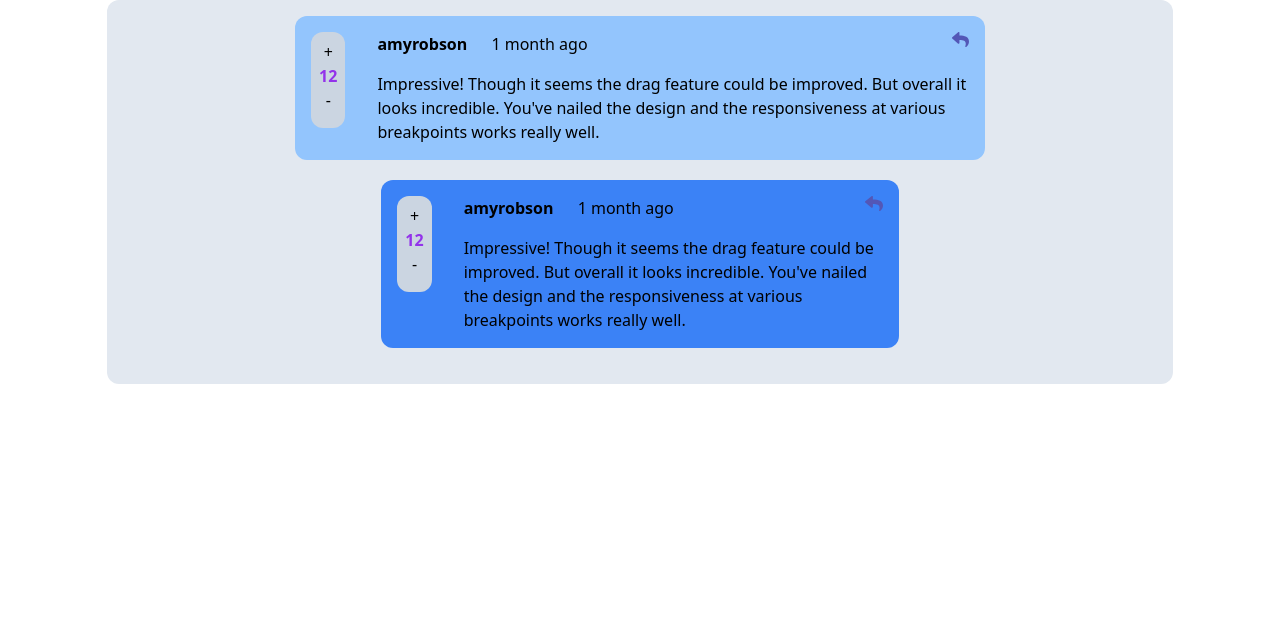
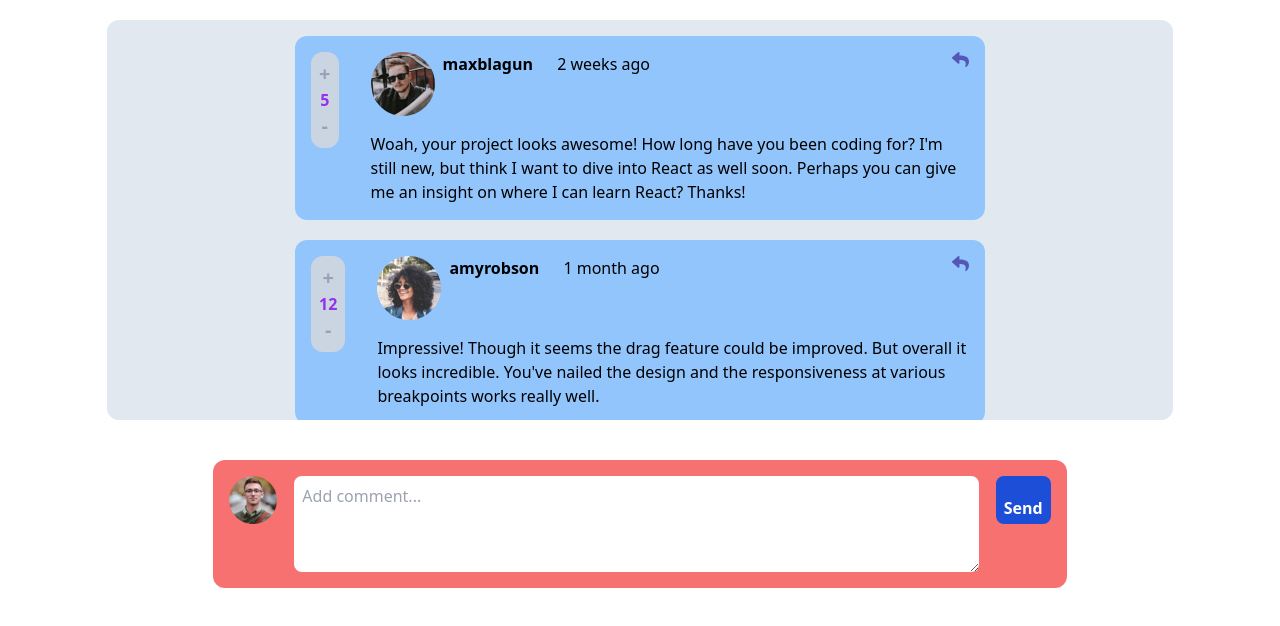
Before and after one commit to oseji/interactive-comment-section, a website: page index.html in a window 1280 px wide. Drawn offline with Linux system fonts and the light colour scheme.

Commit message:
main comments only load from json for now

```diff
--- a/index.html
+++ b/index.html
@@ -9,48 +9,74 @@
   </head>
   <body>
     <div class="container">
-      <div class="commentContainer">
+      <div class="subContainer">
+        <!--<div class="commentContainer">
           <div class="scoreSection">
-          <p class="plus">+</p>
+            <p class="plus scoreBtn">+</p>
             <p class="score">12</p>
-          <p class="minus">-</p>
+            <p class="minus scoreBtn">-</p>
           </div>
           <div class="commentBody">
             <div class="nameSection">
+              <div class="flex gap-2">
+                <img
+                  src="images/avatars/image-amyrobson.png"
+                  class="profileImg"
+                />
                 <p class="name">
                   amyrobson <span class="dateLog">1 month ago</span>
                 </p>
+              </div>
+
               <img src="images/icon-reply.svg" class="reply" />
             </div>
             <div class="content">
-            Impressive! Though it seems the drag feature could be improved. But
-            overall it looks incredible. You've nailed the design and the
+              Impressive! Though it seems the drag feature could be improved.
+              But overall it looks incredible. You've nailed the design and the
               responsiveness at various breakpoints works really well.
             </div>
           </div>
-      </div>
+        </div>-->
 
         <div class="replyContainer">
           <div class="scoreSection">
-          <p class="plus">+</p>
+            <p class="plus scoreBtn">+</p>
             <p class="score">12</p>
-          <p class="minus">-</p>
+            <p class="minus scoreBtn">-</p>
           </div>
           <div class="commentBody">
             <div class="nameSection">
+              <div class="flex gap-2">
+                <img
+                  src="images/avatars/image-amyrobson.png"
+                  class="profileImg"
+                />
                 <p class="name">
                   amyrobson <span class="dateLog">1 month ago</span>
                 </p>
+              </div>
               <img src="images/icon-reply.svg" class="reply" />
             </div>
             <div class="content">
-            Impressive! Though it seems the drag feature could be improved. But
-            overall it looks incredible. You've nailed the design and the
+              Impressive! Though it seems the drag feature could be improved.
+              But overall it looks incredible. You've nailed the design and the
               responsiveness at various breakpoints works really well.
             </div>
           </div>
         </div>
       </div>
+    </div>
+    <div class="commentInputSection">
+      <img src="images/avatars/image-juliusomo.png" class="commentProfile" />
+      <textarea
+        class="commentInput"
+        placeholder="Add comment..."
+        cols="30"
+        rows="10"
+      ></textarea>
+      <button class="sendComment">Send</button>
+    </div>
+
     <script src="index.js"></script>
   </body>
 </html>
--- a/index.js
+++ b/index.js
@@ -1,6 +1,7 @@
 "use strict";
 console.log("hey");
-
+const subContainer = document.querySelector(".subContainer");
+console.log(subContainer);
 // let request = new XMLHttpRequest();
 
 // request.open("get", "data.json", true);
@@ -17,4 +18,48 @@ fetch("data.json")
   })
   .then(function (data) {
     console.log(data);
+    console.log(`comments`, data.comments);
+    //console.log(`currentUser`, data.currentUser);
+    data.comments.forEach((i) => {
+      console.log(i);
+      // const id = i.id;
+      // const content = i.content;
+      // const createdAt = i.createdAt;
+      // const score = i.score;
+      // const userImg = i.user.image;
+      // const userName = i.user.username;
+      // console.log(id);
+      // console.log(content);
+      // console.log(createdAt);
+      // console.log(score);
+      // console.log(userImg);
+      // console.log(userName);
+
+      const html = `<div class="commentContainer">
+      <div class="scoreSection">
+        <p class="plus scoreBtn">+</p>
+        <p class="score">${i.score}</p>
+        <p class="minus scoreBtn">-</p>
+      </div>
+      <div class="commentBody">
+        <div class="nameSection">
+          <div class="flex gap-2">
+            <img
+              src="${i.user.image.png}"
+            />
+            <p class="name">
+            ${i.user.username} <span class="dateLog">${i.createdAt}</span>
+            </p>
+          </div>
+
+          <img src="images/icon-reply.svg" class="reply" />
+        </div>
+        <div class="content">
+        ${i.content}
+        </div>
+      </div>
+    </div>
+      `;
+      subContainer.insertAdjacentHTML("afterbegin", html);
+    });
   });
--- a/input.css
+++ b/input.css
@@ -3,7 +3,7 @@
 @tailwind utilities;
 
 .container {
-  @apply w-10/12 mx-auto p-4 bg-slate-200 rounded-xl;
+  @apply overflow-y-scroll w-10/12 h-100 mx-auto mb-10  mt-5 p-4 bg-slate-200 rounded-xl;
 }
 
 .commentContainer {
@@ -11,7 +11,7 @@
 }
 
 .replyContainer {
-  @apply w-1/2  flex gap-8 mx-auto bg-blue-500 p-4 rounded-xl mb-5;
+  @apply w-1/2  flex gap-8 ml-auto bg-blue-500 p-4 rounded-xl mb-5;
 }
 
 .scoreSection {
@@ -19,11 +19,23 @@
 }
 
 .score {
-  @apply font-semibold text-purple-600;
+  @apply font-semibold text-purple-600 cursor-pointer;
+}
+
+.scoreBtn {
+  @apply font-semibold text-xl text-slate-400 cursor-pointer;
 }
 
 .nameSection {
   @apply flex justify-between mb-4;
+}
+
+.profileImg {
+  @apply h-7;
+}
+
+.commentProfile {
+  @apply h-12;
 }
 
 .name {
@@ -37,3 +49,15 @@
 .reply {
   @apply h-4;
 }
+
+.commentInputSection {
+  @apply w-2/3 h-32 mx-auto p-4 bg-red-400 rounded-xl flex justify-between;
+}
+
+.commentInput {
+  @apply w-10/12 p-2 rounded-lg;
+}
+
+.sendComment {
+  @apply bg-blue-700 h-12 px-2 py-5 rounded-lg text-white font-semibold align-text-top;
+}
--- a/tailwind.config.js
+++ b/tailwind.config.js
@@ -11,6 +11,7 @@ module.exports = {
       height: {
         100: "400px",
         150: "500px",
+        175: "550px",
         200: "600px",
         screenDevice: "100dvh",
         screenSmall: "100svh",
```
Also changed, not shown: css/output.css, 1 other file. Lines whose indentation alone changed are shown as unchanged.
